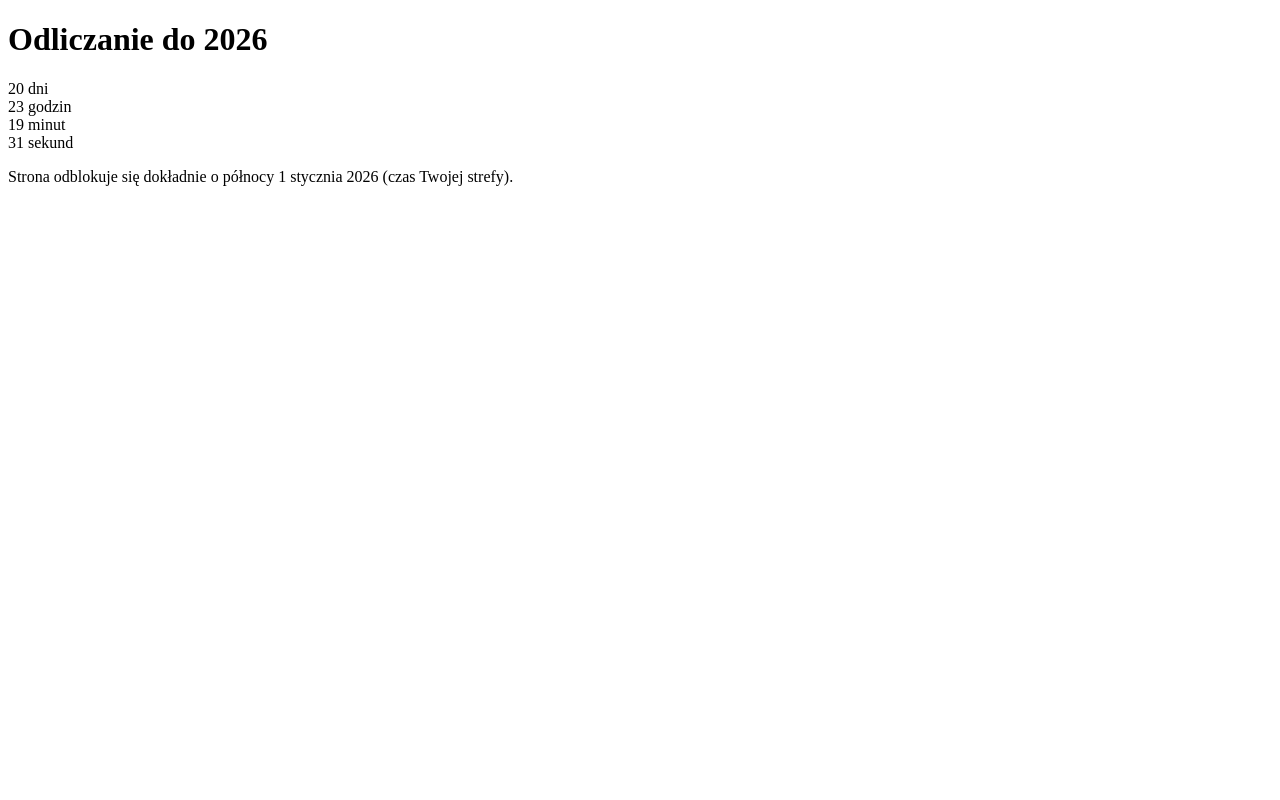
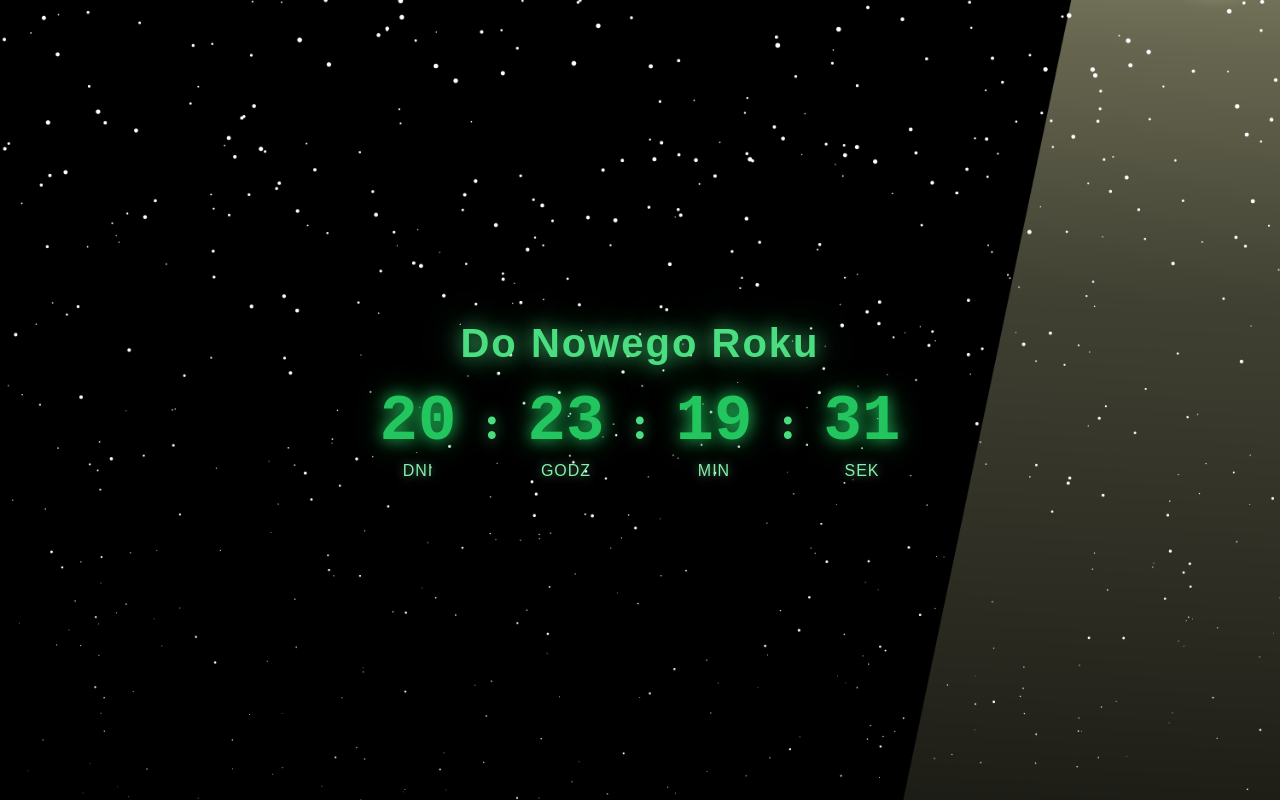
Before and after one commit to K1taSun/Happy_newYear_project, a plain HTML site: page index.html in a window 1280 px wide. Drawn offline with nearby package versions, Linux system fonts and the light colour scheme; animation ran at ten frames a second.

Commit message:
Redesign New Year countdown and add animated background

```diff
--- a/index.html
+++ b/index.html
@@ -1,33 +1,42 @@
-<!doctype html>
+<!DOCTYPE html>
 <html lang="pl">
 <head>
-    <meta charset="utf-8" />
-    <meta name="viewport" content="width=device-width, initial-scale=1" />
-    <title>Happy New Year 2026</title>
-
-    <script type="module" src="./main.js" defer></script>
+    <meta charset="UTF-8">
+    <meta name="viewport" content="width=device-width, initial-scale=1.0">
+    <title>Happy New Year</title>
+    <link rel="stylesheet" href="main.css">
 </head>
 <body>
-    <main>
-      <h1>Odliczanie do 2026</h1>
-      <div id="timer" role="timer">
-        <div>
-          <span id="days">0</span> dni
+    <div class="fixed-bg">
+        <canvas></canvas>
     </div>
-        <div>
-          <span id="hours">0</span> godzin
+
+    <div class="countdown-container">
+        <div class="countdown-title">Do Nowego Roku</div>
+        <div class="countdown-timer">
+            <div class="time-unit">
+                <span class="time-value" id="days">00</span>
+                <span class="time-label">Dni</span>
             </div>
-        <div>
-          <span id="minutes">0</span> minut
+            <div class="time-separator">:</div>
+            <div class="time-unit">
+                <span class="time-value" id="hours">00</span>
+                <span class="time-label">Godz</span>
             </div>
-        <div>
-          <span id="seconds">0</span> sekund
+            <div class="time-separator">:</div>
+            <div class="time-unit">
+                <span class="time-value" id="minutes">00</span>
+                <span class="time-label">Min</span>
+            </div>
+            <div class="time-separator">:</div>
+            <div class="time-unit">
+                <span class="time-value" id="seconds">00</span>
+                <span class="time-label">Sek</span>
             </div>
         </div>
-      <p id="message">
-        Strona odblokuje się dokładnie o północy 1 stycznia 2026 (czas Twojej
-        strefy).
-      </p>
-    </main>
+    </div>
+
+    <script src="https://cdnjs.cloudflare.com/ajax/libs/gsap/3.12.2/gsap.min.js"></script>
+    <script src="main.js"></script>
 </body>
 </html>
--- /dev/null
+++ b/main.css
@@ -0,0 +1,170 @@
+* {
+  box-sizing: border-box;
+}
+
+html, body {
+  margin: 0;
+  padding: 0;
+  width: 100%;
+  height: 100%;
+  background: #000;
+  overflow: hidden;
+  -webkit-font-smoothing: antialiased;
+  -moz-osx-font-smoothing: grayscale;
+}
+
+.fixed-bg {
+  position: fixed;
+  left: 50%;
+  top: 50%;
+  transform: translate(-50%, -50%);
+  width: 100vw;
+  height: 100vh;
+  overflow: hidden;
+  will-change: transform;
+}
+
+.text-img {
+  display:none;
+}
+
+canvas {
+  position: absolute;
+  top: 50%;
+  left: 50%;
+  transform: translate(-50%, -50%);
+  aspect-ratio: 1;
+  width: 100%;
+  height: auto;
+  image-rendering: -webkit-optimize-contrast;
+  image-rendering: crisp-edges;
+  will-change: transform;
+  pointer-events: none;
+}
+
+@media (max-aspect-ratio: 1) {
+  canvas {
+    width: auto;
+    height: 100%;
+  }
+}
+
+@media (max-width: 768px) {
+  canvas {
+    image-rendering: auto;
+  }
+}
+
+/* Timer styles - zielone kolory */
+.countdown-container {
+  position: fixed;
+  top: 50%;
+  left: 50%;
+  transform: translate(-50%, -50%);
+  z-index: 10;
+  text-align: center;
+  pointer-events: none;
+}
+
+.countdown-title {
+  font-size: 2.5rem;
+  font-weight: bold;
+  color: #4ade80;
+  text-shadow: 0 0 20px rgba(74, 222, 128, 0.8), 0 0 40px rgba(74, 222, 128, 0.5);
+  margin-bottom: 1.5rem;
+  font-family: Arial, sans-serif;
+  letter-spacing: 2px;
+}
+
+.countdown-timer {
+  display: flex;
+  justify-content: center;
+  align-items: center;
+  gap: 1rem;
+  flex-wrap: wrap;
+}
+
+.time-unit {
+  display: flex;
+  flex-direction: column;
+  align-items: center;
+  min-width: 100px;
+}
+
+.time-value {
+  font-size: 4rem;
+  font-weight: bold;
+  color: #22c55e;
+  text-shadow: 0 0 15px rgba(34, 197, 94, 0.9), 0 0 30px rgba(34, 197, 94, 0.6);
+  font-family: 'Courier New', monospace;
+  line-height: 1;
+  margin-bottom: 0.5rem;
+}
+
+.time-label {
+  font-size: 1rem;
+  color: #86efac;
+  text-shadow: 0 0 10px rgba(134, 239, 172, 0.6);
+  font-family: Arial, sans-serif;
+  text-transform: uppercase;
+  letter-spacing: 1px;
+}
+
+.time-separator {
+  font-size: 3rem;
+  font-weight: bold;
+  color: #4ade80;
+  text-shadow: 0 0 15px rgba(74, 222, 128, 0.8);
+  line-height: 1;
+  margin-bottom: 1.5rem;
+}
+
+@media (max-width: 768px) {
+  .countdown-title {
+    font-size: 1.8rem;
+    margin-bottom: 1rem;
+  }
+
+  .time-value {
+    font-size: 2.5rem;
+  }
+
+  .time-label {
+    font-size: 0.8rem;
+  }
+
+  .time-separator {
+    font-size: 2rem;
+    margin-bottom: 1rem;
+  }
+
+  .time-unit {
+    min-width: 70px;
+  }
+
+  .countdown-timer {
+    gap: 0.5rem;
+  }
+}
+
+@media (max-width: 480px) {
+  .countdown-title {
+    font-size: 1.4rem;
+  }
+
+  .time-value {
+    font-size: 2rem;
+  }
+
+  .time-label {
+    font-size: 0.7rem;
+  }
+
+  .time-separator {
+    font-size: 1.5rem;
+  }
+
+  .time-unit {
+    min-width: 60px;
+  }
+}
--- a/main.js
+++ b/main.js
@@ -1,47 +1,229 @@
-const daysEl = document.getElementById("days");
-const hoursEl = document.getElementById("hours");
-const minutesEl = document.getElementById("minutes");
-const secondsEl = document.getElementById("seconds");
-const messageEl = document.getElementById("message");
+const arr = [] // particles
+const c = document.querySelector('canvas')
+const ctx = c.getContext('2d')
+const cw = (c.width = 3000)
+const ch = (c.height = 3000)
+const c2 = c.cloneNode(true) //document.querySelector(".fixed-bg").append(c2);
+const ctx2 = c2.getContext('2d', { willReadFrequently: true })
 
-// Konfiguracja: lokalna północ 1 stycznia 2026
-const targetDate = new Date(2026, 0, 1, 0, 0, 0);
-let tickerId;
+// Funkcja do obliczania pozycji latarni względem viewportu
+function getViewportToCanvasCoords(vx, vy) {
+	const rect = c.getBoundingClientRect()
+	const scaleX = cw / rect.width
+	const scaleY = ch / rect.height
+	return {
+		x: (vx - rect.left) * scaleX,
+		y: (vy - rect.top) * scaleY
+	}
+}
 
-const format = (value) => value.toString().padStart(2, "0");
+// Draw text "Happy New 2026" on canvas
+ctx2.fillStyle = '#fff'
+ctx2.font = 'bold 350px Arial, sans-serif'
+ctx2.textAlign = 'center'
+ctx2.textBaseline = 'middle'
+ctx2.fillText('Happy New 2026', cw / 2, ch / 2)
 
-const toParts = (ms) => {
-  const totalSeconds = Math.max(0, Math.floor(ms / 1000));
-  const days = Math.floor(totalSeconds / 86400);
-  const hours = Math.floor((totalSeconds % 86400) / 3600);
-  const minutes = Math.floor((totalSeconds % 3600) / 60);
-  const seconds = totalSeconds % 60;
-  return { days, hours, minutes, seconds };
-};
+for (let i = 0; i < 1300; i++) makeFlake(i, true)
 
-const renderCountdown = ({ days, hours, minutes, seconds }) => {
-  daysEl.textContent = days.toString();
-  hoursEl.textContent = format(hours);
-  minutesEl.textContent = format(minutes);
-  secondsEl.textContent = format(seconds);
-};
+function makeFlake(i, ff) {
+	arr.push({ i: i, x: 0, x2: 0, y: 0, s: 0 })
+	arr[i].t = gsap
+		.timeline({ repeat: -1, repeatRefresh: true })
+		.fromTo(
+			arr[i],
+			{
+				x: () => -400 + (cw + 800) * Math.random(),
+				y: -15,
+				s: () => gsap.utils.random(1.8, 7),
+				x2: -500,
+			},
+			{
+				ease: 'none',
+				y: ch,
+				x: (i, target) => target.x + gsap.utils.random(-400, 400),
+				x2: 500,
+			}
+		)
+		.seek(ff ? Math.random() * 99 : 0) // fast-forward to fill initial state
+		.timeScale(arr[i].s / 55) // time scale based on flake size (zwolnione padanie)
+}
 
-const update = () => {
-  const diff = targetDate - new Date();
-  if (diff <= 0) {
-    renderCountdown({ days: 0, hours: 0, minutes: 0, seconds: 0 });
-    messageEl.textContent = "Witaj w 2026! Wszystkiego najlepszego w Nowym Roku.";
-    clearInterval(tickerId);
-    return;
-  }
-  renderCountdown(toParts(diff));
-};
+ctx.fillStyle = '#fff'
 
-document.addEventListener("visibilitychange", () => {
-  if (document.visibilityState === "visible") {
-    update();
-  }
-});
+// Optymalizacja renderowania z GSAP ticker
+let lastFrameTime = 0
+const targetFPS = 60
+const frameInterval = 1000 / targetFPS
 
-update();
-tickerId = setInterval(update, 1000);
+function optimizedRender() {
+	const now = performance.now()
+	if (now - lastFrameTime >= frameInterval) {
+		lastFrameTime = now
+		render()
+	}
+}
+
+// Użyj GSAP ticker dla lepszej synchronizacji z animacjami
+gsap.ticker.add(optimizedRender)
+
+// Latarnia - pozycja i parametry (prawy górny róg viewportu)
+let lanternX = 0
+let lanternBaseY = 0
+const lanternHeight = 300
+let windTime = 0
+let isRendering = false
+let enableTextCollision = false // Kolizja z tekstem aktywna dopiero po zniknięciu timera
+
+// Funkcja do aktualizacji pozycji latarni
+function updateLanternPosition() {
+	const rect = c.getBoundingClientRect()
+	// Pozycja w viewport: prawy górny róg (95% od prawej, 5% od góry)
+	const viewportX = window.innerWidth * 0.95
+	const viewportY = window.innerHeight * 0.05
+	const coords = getViewportToCanvasCoords(viewportX, viewportY)
+	lanternX = coords.x
+	lanternBaseY = coords.y
+}
+
+// Inicjalizacja pozycji latarni
+updateLanternPosition()
+
+// Throttling dla resize (optymalizacja wydajności)
+let resizeTimeout
+window.addEventListener('resize', () => {
+	clearTimeout(resizeTimeout)
+	resizeTimeout = setTimeout(() => {
+		updateLanternPosition()
+	}, 100)
+})
+
+function render() {
+	if (isRendering) return
+	isRendering = true
+
+	ctx.clearRect(0, 0, cw, ch)
+
+	// Aktualizuj czas wiatru (synchronizacja z animacją śniegu)
+	windTime += 0.01
+	const windSway = Math.sin(windTime) * 5 // Kołysanie od wiatru (5 stopni)
+
+	// Pozycja źródła światła (w latarni)
+	const lightSourceX = lanternX
+	const lightSourceY = lanternBaseY - lanternHeight + 30
+
+	// Rysuj światło z latarni padające w dół (stożek światła)
+	ctx.save()
+	ctx.translate(lightSourceX, lightSourceY)
+	ctx.rotate((windSway * Math.PI) / 180) // Światło kołysze się razem z latarnią
+
+	// Tworzenie gradientu stożkowego (światło padające w dół)
+	const lightGradient = ctx.createLinearGradient(0, 0, 0, ch)
+	lightGradient.addColorStop(0, 'rgba(255, 255, 200, 0.5)')
+	lightGradient.addColorStop(0.1, 'rgba(255, 255, 200, 0.4)')
+	lightGradient.addColorStop(0.3, 'rgba(255, 255, 200, 0.25)')
+	lightGradient.addColorStop(0.6, 'rgba(255, 255, 200, 0.15)')
+	lightGradient.addColorStop(1, 'rgba(255, 255, 200, 0)')
+
+	// Rysuj stożek światła
+	ctx.fillStyle = lightGradient
+	ctx.beginPath()
+	ctx.moveTo(-300, 0) // Szerokość u góry
+	ctx.lineTo(300, 0)
+	ctx.lineTo(800, ch) // Szerokość u dołu
+	ctx.lineTo(-800, ch)
+	ctx.closePath()
+	ctx.fill()
+
+	// Dodatkowy efekt świetlny (promień)
+	const radialGradient = ctx.createRadialGradient(0, 0, 0, 0, 0, 200)
+	radialGradient.addColorStop(0, 'rgba(255, 255, 200, 0.6)')
+	radialGradient.addColorStop(0.5, 'rgba(255, 255, 200, 0.3)')
+	radialGradient.addColorStop(1, 'rgba(255, 255, 200, 0)')
+
+	ctx.fillStyle = radialGradient
+	ctx.beginPath()
+	ctx.arc(0, 0, 200, 0, Math.PI * 2)
+	ctx.fill()
+
+	ctx.restore()
+
+	// Rysuj cząsteczki śniegu
+	arr.forEach(c => {
+		// Kolizja z tekstem tylko po zniknięciu timera
+		if (enableTextCollision && c.t) {
+			if (c.t.isActive()) {
+				const d = ctx2.getImageData(c.x + c.x2, c.y, 1, 1)
+				if (d.data[3] > 150 && Math.random() > 0.5) {
+					c.t.pause()
+					if (arr.length < 9000) makeFlake(arr.length, false)
+				}
+			}
+		}
+		ctx.fillStyle = '#fff'
+		ctx.beginPath()
+		ctx.arc(
+			c.x + c.x2,
+			c.y,
+			c.s * gsap.utils.interpolate(1, 0.2, c.y / ch),
+			0,
+			Math.PI * 2
+		)
+		ctx.fill()
+	})
+
+	isRendering = false
+}
+
+// Timer do nowego roku
+function getNewYearDate() {
+	const now = new Date()
+	const currentYear = now.getFullYear()
+	// Nowy rok następnego roku o północy (1 stycznia)
+	const newYear = new Date(currentYear + 1, 0, 1, 0, 0, 0, 0)
+	return newYear
+}
+
+let countdownFinished = false
+
+function updateCountdown() {
+	if (countdownFinished) return
+
+	const now = new Date()
+	const newYear = getNewYearDate()
+	const diff = newYear - now
+
+	if (diff <= 0) {
+		// Nowy rok nadszedł! Ukryj timer z animacją
+		countdownFinished = true
+		const countdownContainer = document.querySelector('.countdown-container')
+		if (countdownContainer) {
+			gsap.to(countdownContainer, {
+				opacity: 0,
+				scale: 0.8,
+				duration: 1,
+				ease: 'power2.in',
+				onComplete: () => {
+					countdownContainer.style.display = 'none'
+					// Włącz kolizję z tekstem po zniknięciu timera
+					enableTextCollision = true
+				}
+			})
+		}
+		return
+	}
+
+	const days = Math.floor(diff / (1000 * 60 * 60 * 24))
+	const hours = Math.floor((diff % (1000 * 60 * 60 * 24)) / (1000 * 60 * 60))
+	const minutes = Math.floor((diff % (1000 * 60 * 60)) / (1000 * 60))
+	const seconds = Math.floor((diff % (1000 * 60)) / 1000)
+
+	document.getElementById('days').textContent = String(days).padStart(2, '0')
+	document.getElementById('hours').textContent = String(hours).padStart(2, '0')
+	document.getElementById('minutes').textContent = String(minutes).padStart(2, '0')
+	document.getElementById('seconds').textContent = String(seconds).padStart(2, '0')
+}
+
+// Inicjalizacja timera
+updateCountdown()
+setInterval(updateCountdown, 1000)
```
Also changed, not shown: 1 other file. Lines whose indentation alone changed are shown as unchanged.
